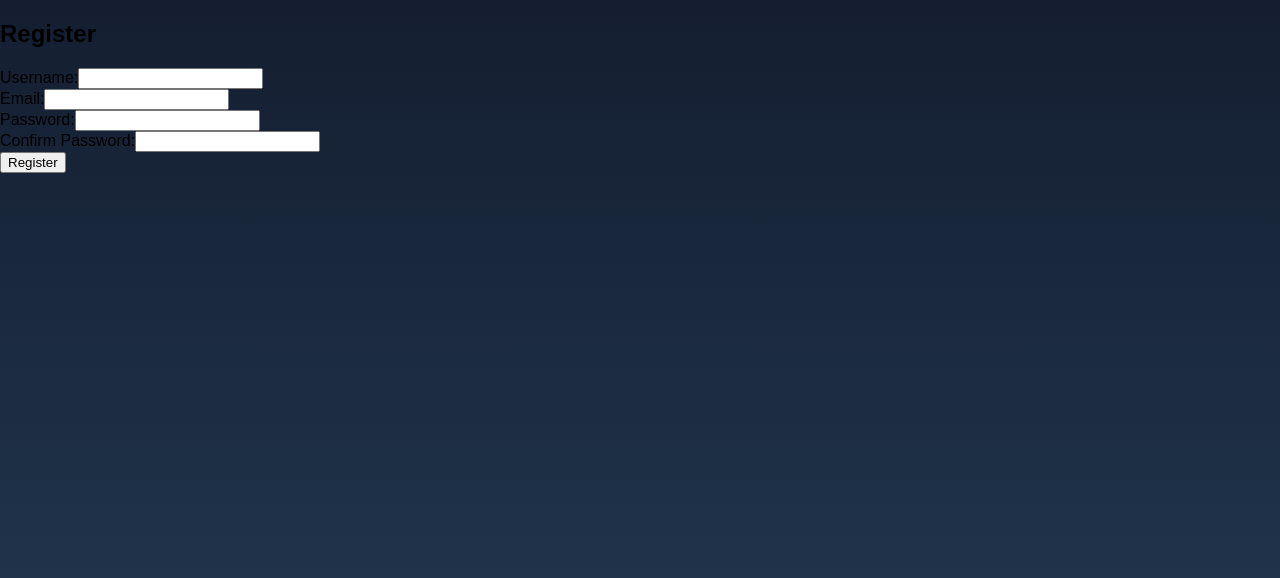
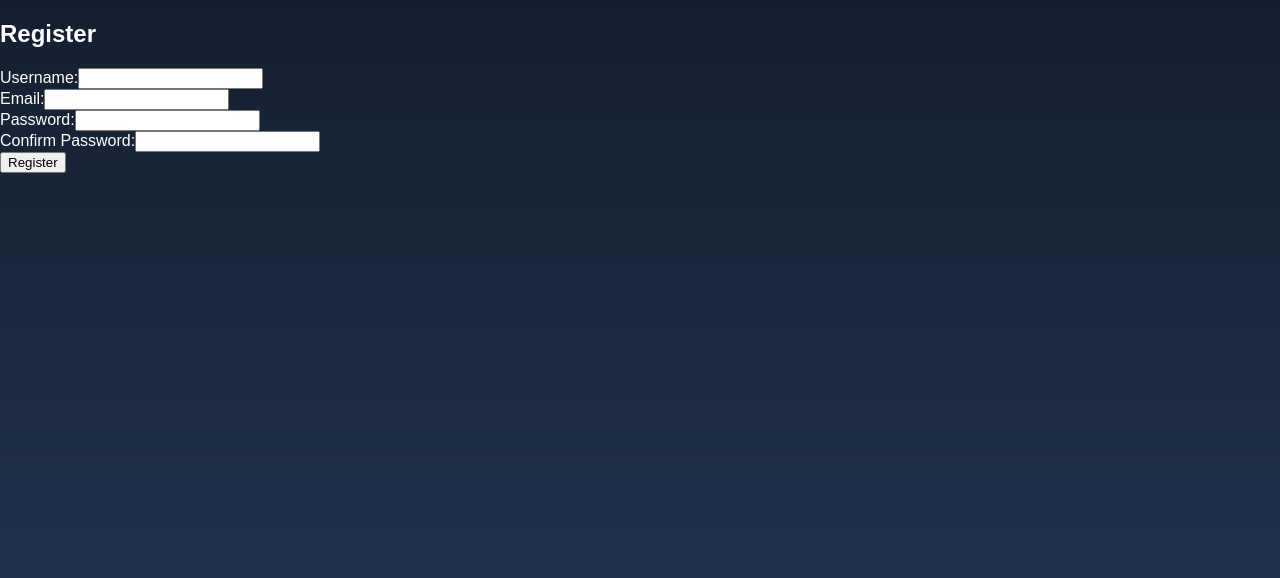
Before and after one commit to AJKimbrough/phase-4-project-4-2, a React (Create React App) app in the folder client/: page /register in a window 1280 px wide. Shown: the top 578 px of the page. Built offline with nearby package versions, Linux system fonts and the light colour scheme; no server answers.

Commit message:
register css

```diff
--- a/client/src/components/Register.js
+++ b/client/src/components/Register.js
@@ -1,6 +1,9 @@
 import React, { useState } from "react";
 import { useHistory } from "react-router-dom"
 
+const registerStyle = {
+    color: "white"
+}
 
 function Register() {
     const history = useHistory()
@@ -55,10 +58,10 @@ const handleSubmit = (e) => {
 
     return(
         <div>
-            <h2>Register</h2>
+            <h2 style={registerStyle}>Register</h2>
             <form onSubmit={handleSubmit}>
                 <div>
-                    <label>Username:</label>
+                    <label style={registerStyle}>Username:</label>
                     <input
                         type="text"
                         name="username"
@@ -68,7 +71,7 @@ const handleSubmit = (e) => {
                     />
                 </div>
                 <div>
-                    <label>Email:</label>
+                    <label style={registerStyle}>Email:</label>
                     <input
                         type="email"
                         name="email"
@@ -78,7 +81,7 @@ const handleSubmit = (e) => {
                     />
                 </div>
                 <div>
-                    <label>Password:</label>
+                    <label style={registerStyle}>Password:</label>
                     <input
                         type="password"
                         name="password"
@@ -88,7 +91,7 @@ const handleSubmit = (e) => {
                     />
                 </div>
                 <div>
-                    <label>Confirm Password:</label>
+                    <label style={registerStyle}>Confirm Password:</label>
                     <input
                         type="password"
                         name="confirmPassword"
```
